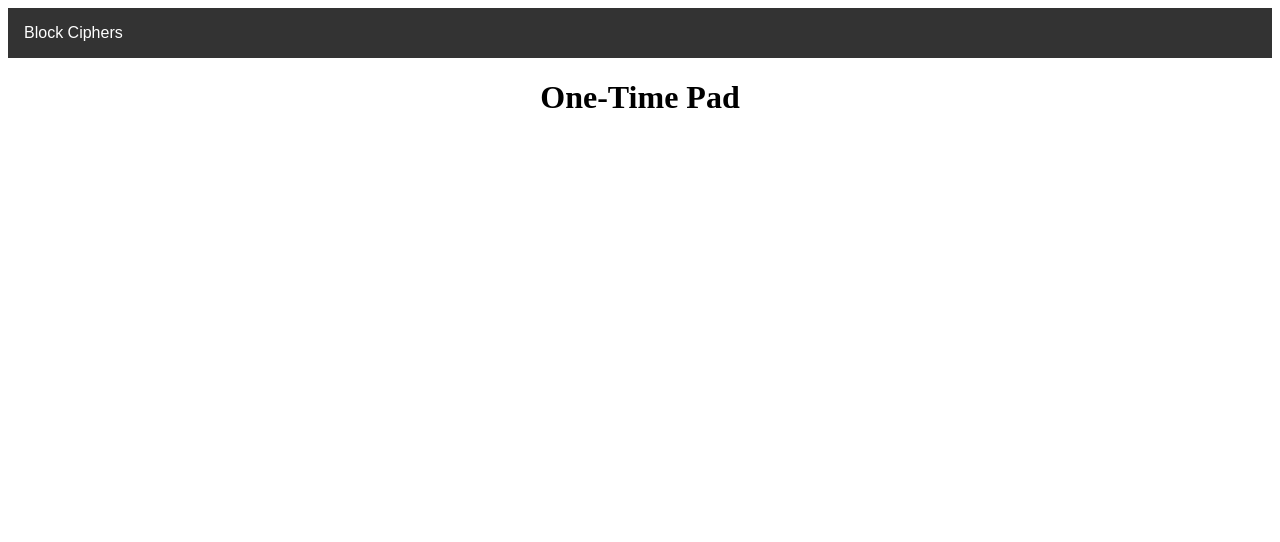
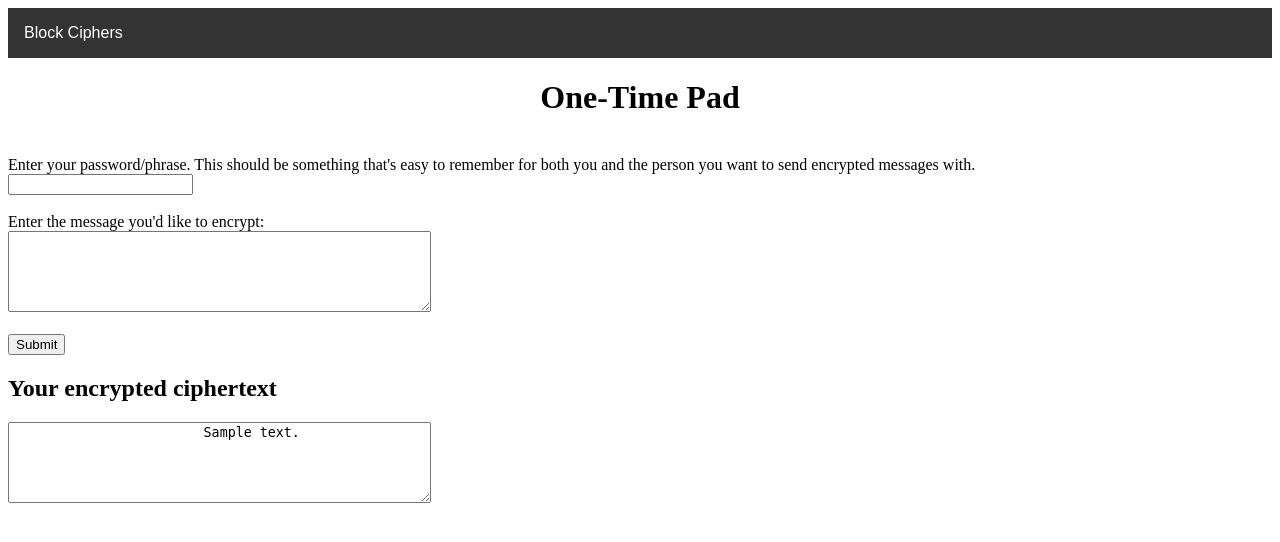
Before and after one commit to seescoto/cs406, a Flask app: template templates/OTP.html in a window 1280 px wide. Shown: the top 542 px of the page. Run offline with Flask 3, Linux system fonts and the light colour scheme; the template is opened without the code that fills it: most values are stand-ins (such as "Sample title", 1, 10 or a date in 2020).

```diff
--- a/app.py
+++ b/app.py
@@ -1,6 +1,7 @@
-from flask import Flask, render_template
+from flask import Flask, request, render_template
 from flask_nav.elements import Navbar, View, Subgroup, Link
 from flask_nav import Nav
+import src.schemes as schemes
 
 # run with 'flask --app FILENAME run'
 
@@ -39,7 +40,20 @@ def index():
 
 @app.route('/OTP')
 def OTP():
-    return render_template('OTP.html', topbar=topbar)
+    # encryption = None b/c no plaintext or key is in it yet
+    return render_template('OTP.html', topbar=topbar, encryption=None)
+
+
+@app.route('/OTP-encrypt', methods=['POST'])
+def OTPEncrypt():
+
+    plaintext = request.form.get('input_text')
+    key = request.form.get('key')
+    ciphertext = schemes.OTP(plaintext, key)
+    # save all data in a dict to keep and display
+    encryption = {"plaintext": plaintext, "key": key, "ciphertext": ciphertext}
+
+    return render_template('OTP.html', topbar=topbar, encryption=encryption)
 
 
 @app.route('/CBC')
--- /dev/null
+++ b/src/schemes.py
@@ -0,0 +1,38 @@
+import util
+
+
+def XOR(arr1, arr2):
+    # XOR two arrays of integers
+    if len(arr1) != len(arr2):
+        raise ValueError("Arrays are not the same length, can't be XORED")
+
+    return [arr1[i] ^ arr2[i] for i in range(len(arr1))]
+
+
+def OTP(plaintext, key):
+    # takes a key and a plaintext and XORS them to create the encrypted ciphertext
+
+    # if no key given, return none
+    if not key:
+        return None
+
+    # transform plaintext and key into integers so can be XORed
+    intPlain = util.stringToIntArray(plaintext)
+    intKey = util.stringToIntArray(util.matchLength(key, len(plaintext)))
+    intCipher = XOR(intPlain, intKey)
+    stringCipher = util.intArrayToString(intCipher)
+
+    return stringCipher
+
+
+m = 'hello my name is sofia escoto'
+k = 'h'
+c = OTP(m, k)
+print(c)
+print(OTP(c, k))
+print(m)
+print(OTP(c, k) == m)
+
+
+# not working, giving weird non consistent answers
+# OTP(c, k) here prints m[1:] not m (so the message without the first letter, h), but it says they're equal??
--- a/templates/OTP.html
+++ b/templates/OTP.html
@@ -11,5 +11,35 @@
 	<body>
 		{%include 'nav.html' %}
 		<h1>One-Time Pad</h1>
+
+		<form action="/OTP-encrypt" method="post">
+
+			<br>
+			<label for="key">
+				Enter your password/phrase. This should be something that's easy to remember for both
+				you and the person you want to send encrypted messages with.
+			</label>
+			<br />
+			<input type="text" id="key" name="key"/>
+			<br><br>
+
+			<label for="input_text">
+				Enter the message you'd like to encrypt:
+			</label>
+			<br />
+			<textarea id="input_text" name="input_text" rows="5" cols="50"></textarea>
+			<br />
+
+			</br>
+
+			<input type="submit" value="Submit" />
+		</form>
+
+		{% if encryption %}
+		<h2>Your encrypted ciphertext</h2>
+		<textarea rows="5" cols="50">
+			{{encryption['ciphertext']}}
+		</textarea>
+		{% endif %}
 	</body>
 </html>
```
Also changed, not shown: src/util.py (added, +36 -0 lines), src/__init__.py (added).
